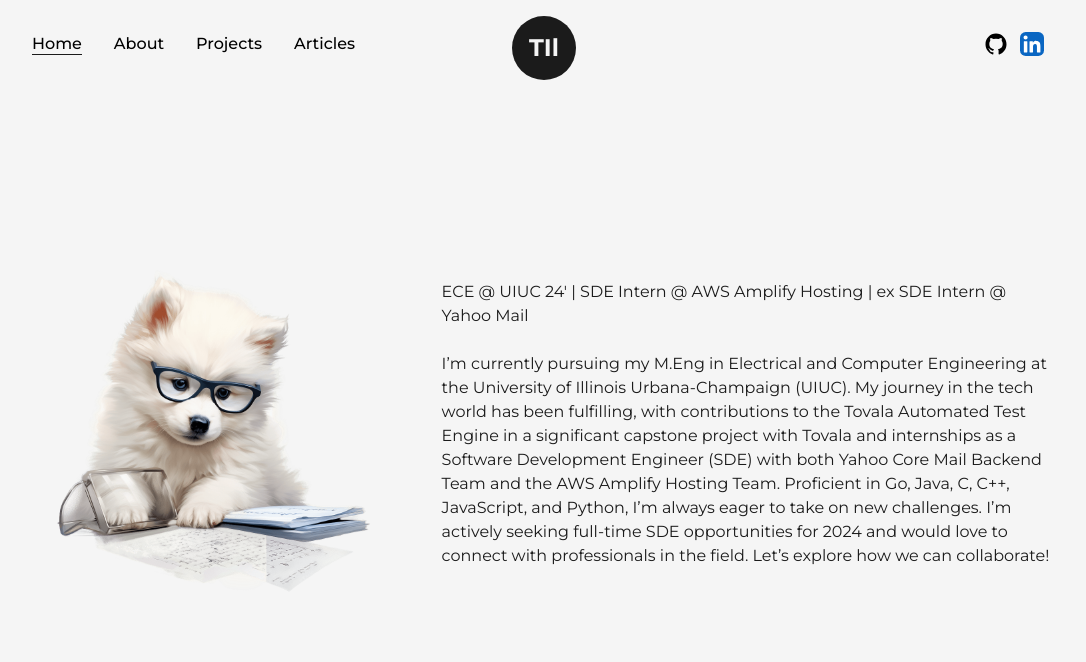
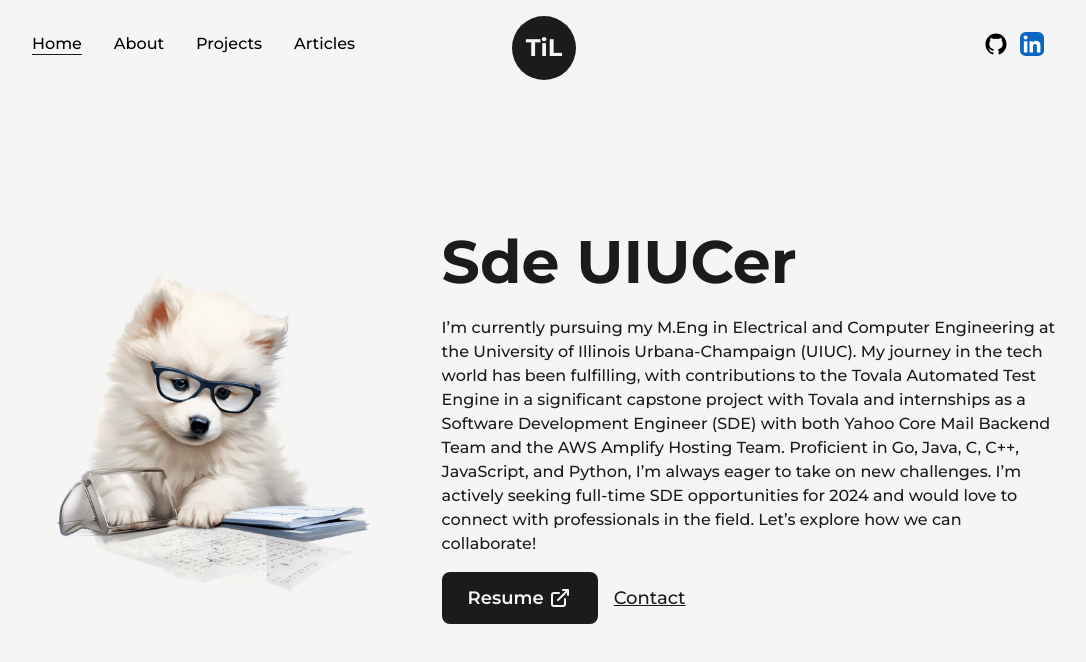
Before and after one commit to t1u4n/portfolio, a Next.js app: page / in a window 1280 px wide. Shown: the top 662 px of the page, without its empty margins (96-1182 px from the left). Built offline with nearby package versions, Linux system fonts and the light colour scheme.

Commit message:
Add more contents and links

```diff
--- /dev/null
+++ b/src/components/AnimatedText.js
@@ -0,0 +1,55 @@
+import React from 'react'
+import { motion } from 'framer-motion'
+
+const quote = {
+    initial: {
+        opacity: 1,
+    },
+    animate: {
+        opacity: 1,
+        transition: {
+            delay: 0.5,
+            staggerChildren: 0.08
+        }
+    }
+}
+
+const singleWord = {
+    initial: {
+        opacity: 0,
+        y: 50,
+    },
+    animate: {
+        opacity: 1,
+        y: 0,
+        transition: {
+            duration: 1,
+        }
+    }
+}
+
+const AnimatedText = ({text, className=""}) => {
+  return (
+    <div className='w-full mx-auto py-2 flex items-center justify-center text-center
+    overflow-hidden
+    '>
+        <motion.h1 className={`inline-block w-full text-dark font-bold capitalize text-8xl ${className}`}
+        variants={quote}
+        initial="initial"
+        animate="animate"
+        >
+            {
+                text.split(" ").map((word, index) =>
+                <motion.span key={word+'-'+index} className='inline-block'
+                variants={singleWord}
+                >
+                    {word}&nbsp;
+                </motion.span>
+                )
+            }
+        </motion.h1>
+    </div>
+  )
+}
+
+export default AnimatedText
--- a/src/components/Logo.js
+++ b/src/components/Logo.js
@@ -19,7 +19,7 @@
             }
         }}
         >
-            TIl
+            TiL
         </MotionLink>
     </div>
   )
--- a/src/pages/index.js
+++ b/src/pages/index.js
@@ -2,6 +2,9 @@
 import Head from 'next/head'
 import Image from 'next/image'
 import profilePic from "../../public/images/profile/profile-pic-2.png"
+import AnimatedText from '@/components/AnimatedText'
+import Link from 'next/link'
+import { LinkArrow } from '@/components/icons'
 
 export default function Home() {
   return (
@@ -16,15 +19,24 @@
             <div className='w-1/3'>
               <Image src={profilePic} alt='takemiul' className='w-full h-auto' />
             </div>
-            <div className='w-3/5'>
-              <h1>
-                ECE @ UIUC 24' | SDE Intern @ AWS Amplify Hosting | ex SDE Intern @ Yahoo Mail
-              </h1>
-              <br />
-              <p>
+            <div className='w-3/5 flex-col items-center self-center'>
+              <AnimatedText text="sde UIUCer" className='!text-6xl !text-left' />
+              <p className='my-4 text-base font-medium'>
                 I’m currently pursuing my M.Eng in Electrical and Computer Engineering at the University of Illinois Urbana-Champaign (UIUC). My journey in the tech world has been fulfilling, with contributions to the Tovala Automated Test Engine in a significant capstone project with Tovala and internships as a Software Development Engineer (SDE) with both Yahoo Core Mail Backend Team and the AWS Amplify Hosting Team.
                 Proficient in Go, Java, C, C++, JavaScript, and Python, I’m always eager to take on new challenges. I’m actively seeking full-time SDE opportunities for 2024 and would love to connect with professionals in the field. Let’s explore how we can collaborate!
-                </p>
+              </p>
+              <div className='flex items-center self-start mt-2'>
+                <Link href="/resume.pdf" target='_blank'
+                className='flex items-center bg-dark text-light p-2.5 px-6
+                rounded-lg text-lg font-semibold hover:bg-light hover:text-dark
+                border-2 border-solid border-transparent hover:border-dark
+                '
+                download={true}
+                >Resume <LinkArrow className={"w-6 ml-1"} /></Link>
+                <Link href="mailto:tiluan1999@hotmail.com" target='_blank'
+                className='ml-4 text-lg font-medium capitalize text-dark underline'
+                >Contact</Link>
+              </div>
             </div>
           </div>
         </Layout>
```
Also changed, not shown: 1 other file (tests, documents, lock files or other folders).
